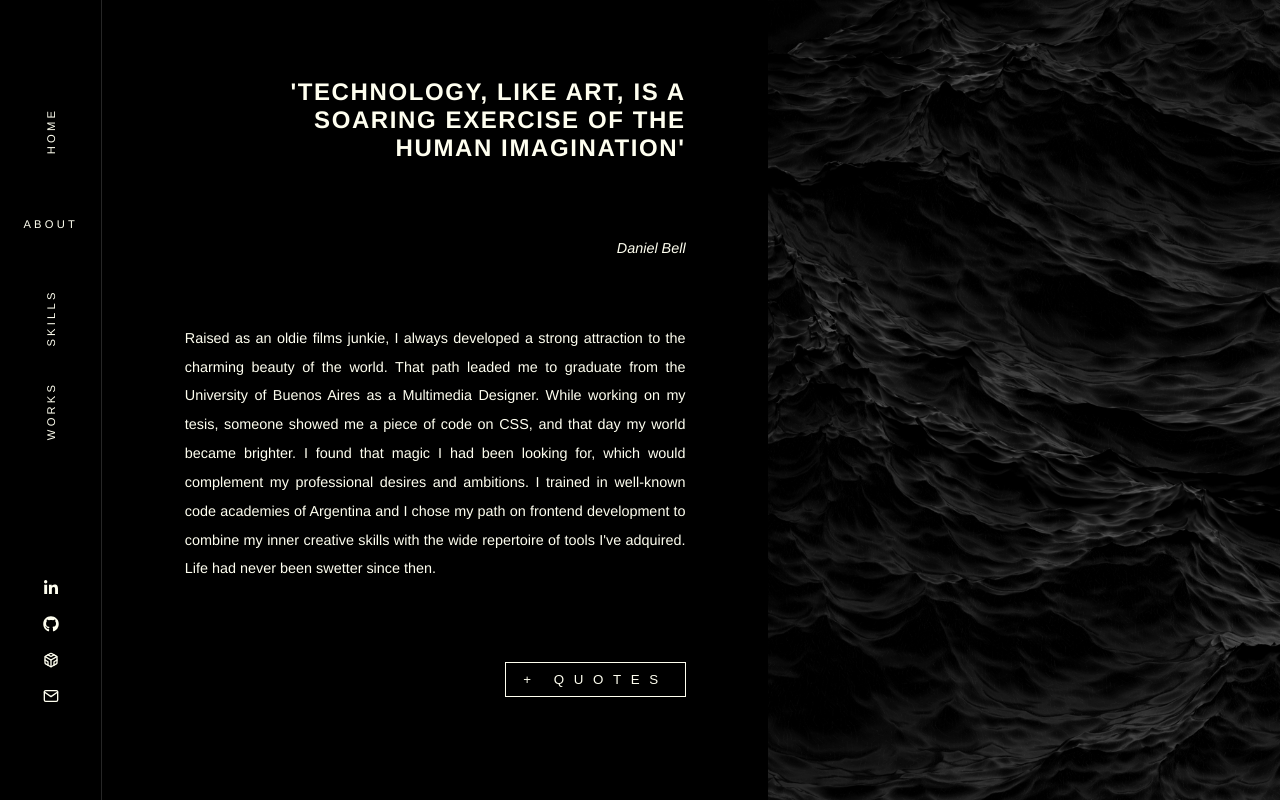
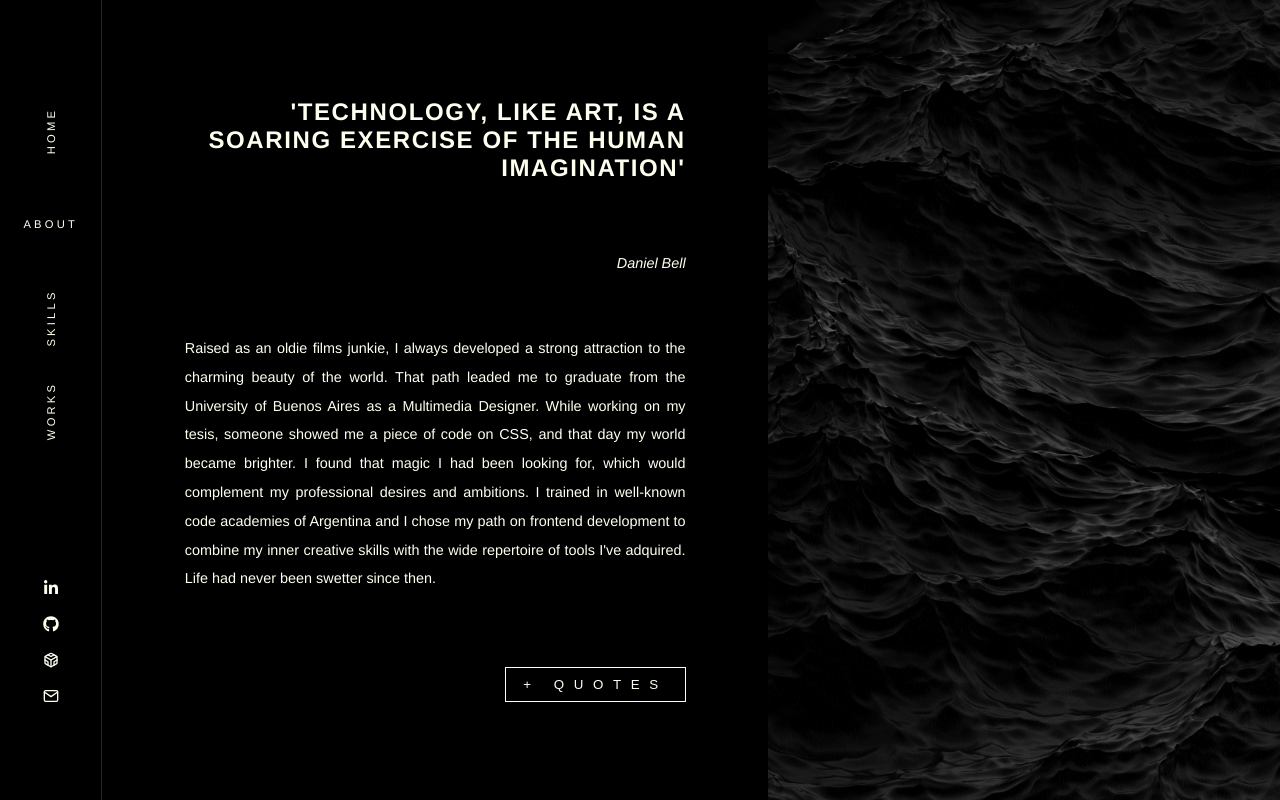
Before and after one commit to Julietteve/Personal-Porfolio, a React (Create React App) app: page /about in a window 1280 px wide. Built offline with nearby package versions, Linux system fonts and the light colour scheme; a web font is replaced by a local one.

Commit message:
fixed margin-top on about

```diff
--- a/src/components/AboutFront/styles.js
+++ b/src/components/AboutFront/styles.js
@@ -17,7 +17,7 @@ export const Container = styled.div`
 `;
 export const Quote = styled.h2`
     color:ivory;
-    margin:5%;
+    margin-top:10%;
     margin-bottom:2%;
     text-align:right;
     animation: ${fadeIn} 2s ease;
```
Also changed, not shown: 1 other file (tests, documents, lock files or other folders).
